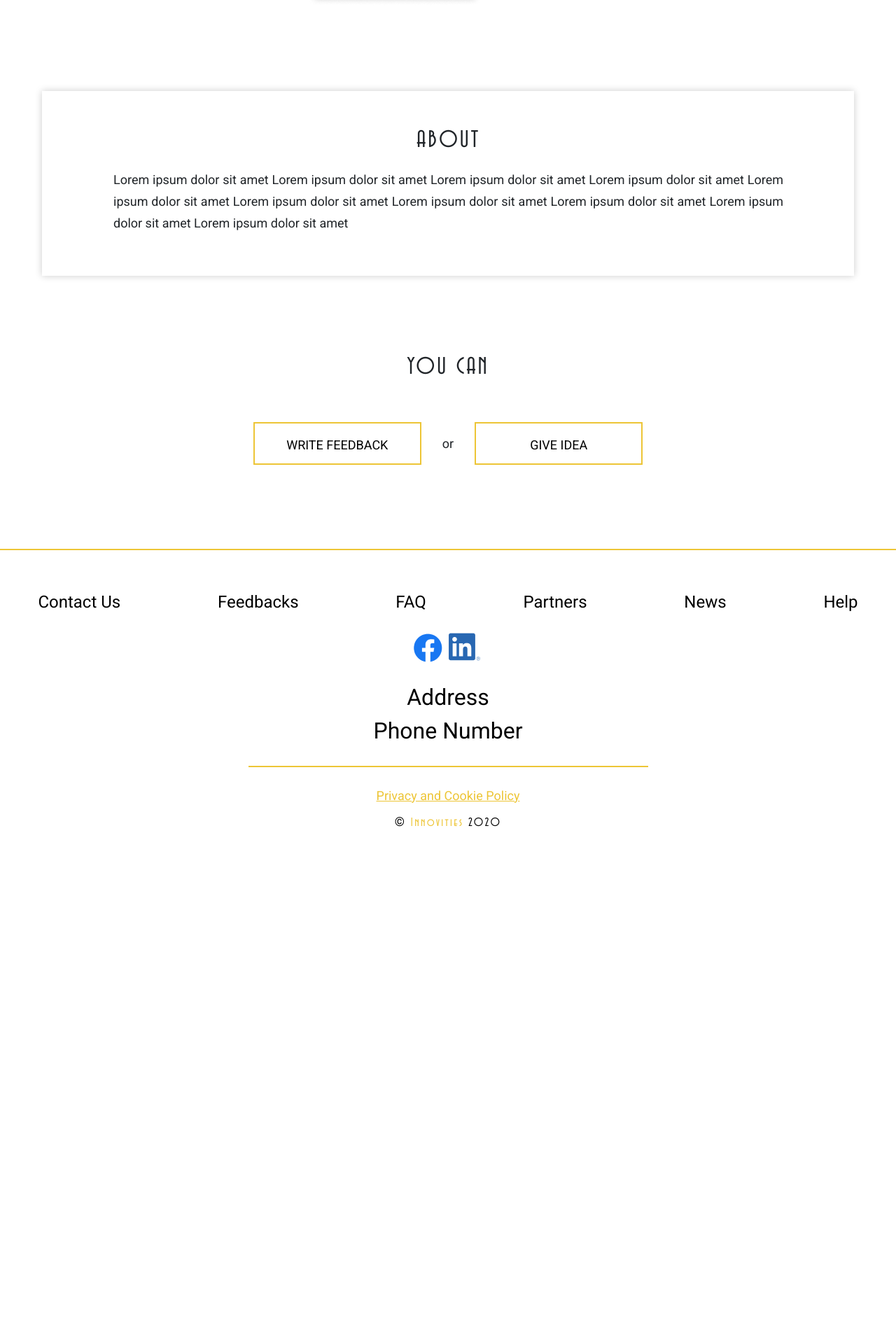
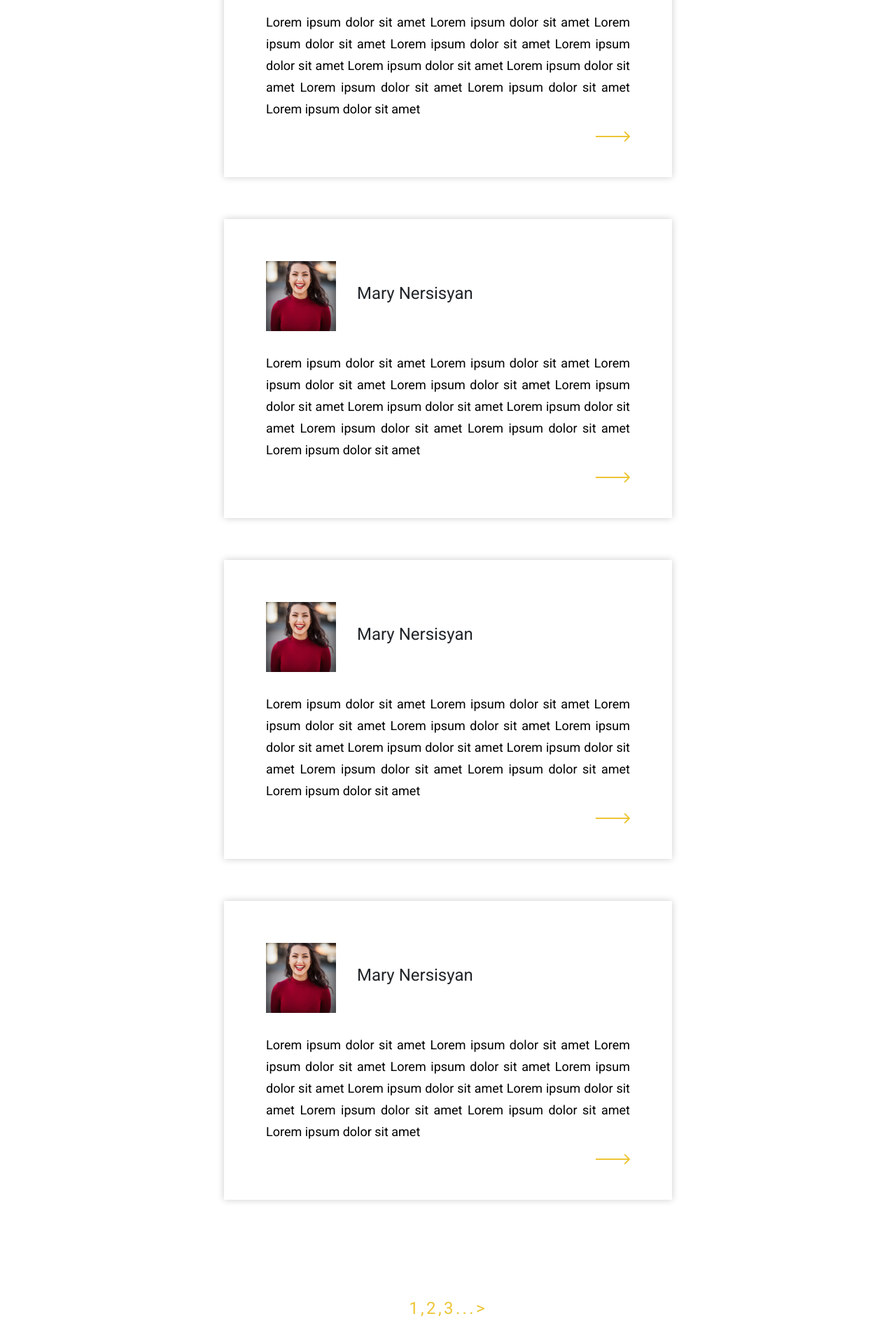
Before and after one commit to grigor-aramyan/generAItor, a React app: page / in a window 1280 px wide. Shown: the part 450-2370 px from the top of the page at 70% size. Before the commit the page ends 1652 px from the top, so only its background shows below. Built offline with nearby package versions, Linux system fonts and the light colour scheme.

Commit message:
added GetIdeas Second part Component

```diff
--- a/public/css/styles.css
+++ b/public/css/styles.css
@@ -1103,3 +1103,62 @@ margin-right: 30px;
   text-align: justify;
 }
 /* End About Profiles  */
+
+/* Get Ideas Second Part Start */
+.getIdea_main {
+  padding-left: 40px;
+  padding-right: 40px;
+}
+.getIdea_box {
+  width: 640px;
+  background-color: #FFFFFF;
+  box-shadow: 0px 0px 10px rgba(0, 0, 0, 0.2);
+  margin-bottom: 60px;
+}
+.getIdea-title {
+  margin: 120px 0px;
+}
+.getIdea-title h2 {
+  font-family: 'Avenida Std';
+  font-size: 48px;
+  line-height: 28px;
+  text-align: center;
+  letter-spacing: 0.14em;
+  color: #000000;
+}
+.getIdea_inner {
+  margin: 60px 30px 0px 60px;
+}
+.getIdea_name {
+  padding: 0px 30px;
+}
+.getIdea_inner-content {
+  font-size: 18px;
+  font-weight: normal;
+  line-height: 31px;
+  text-align: justify;
+  color: #000000;
+  padding: 30px 60px;
+}
+.getIdea_arrow {
+  text-align: end;
+  margin-bottom: 20px;
+}
+.getIdea_pagination {
+  font-size: 24px;
+  line-height: 31px;
+  letter-spacing: 0.14em;
+  color: #EDC536;
+  margin: 80px 0px 100px;
+}
+.getIdea_pagination-item {
+  color: #EDC536;
+
+}
+.getIdea_pagination-item:hover {
+  text-decoration: none;
+  color: #EDC536;
+
+}
+
+/* Get Ideas Second Part End */
--- /dev/null
+++ b/src/components/GetIdea/GetIdeasCard.js
@@ -0,0 +1,27 @@
+import React, { Component } from 'react';
+
+export default class GetIdeasCard extends Component {
+    render() {
+        const { author_image, author_name, idea_content } = this.props;
+
+        return (
+            <div className="getIdea_box">
+                <div className="d-flex align-items-center getIdea_inner">
+                    <img src={author_image}
+                        alt="idea-author image" />
+                    <h4 className="getIdea_name">{author_name}</h4>
+                </div>
+                <div className="getIdea_inner-content">
+                    <p>{idea_content}</p>
+                    <div className="d-flex justify-content-end">
+                        <a href="#">
+                            <img src="images/getIdea_arrow.svg"
+                                alt="know more"
+                                className="getIdea_arrow" />
+                        </a>
+                    </div>
+                </div>
+            </div>
+        )
+    }
+}
--- /dev/null
+++ b/src/components/GetIdea/GetIdeasMain.js
@@ -0,0 +1,70 @@
+import React, { Component } from 'react';
+import GetIdeasCard from './GetIdeasCard';
+import GetIdeasPagination from './GetIdeasPagination';
+
+export default class GetIdeasMain extends Component {
+    constructor() {
+        super();
+
+        this.state = {
+            author_image: '',
+            author_name: '',
+            idea_content: '',
+            idea_id: '',
+        }
+
+    }
+    render() {
+        const { author_image, author_name, idea_content, idea_id} = this.props;
+        return (
+            <div className="container-fluid getIdea-wrapper">
+                <div className="row justify-content-center">
+                    <div className="col col-md-4 text-center text-uppercase getIdea-title">
+                        <h2>Get Ideas</h2>
+                    </div>
+                </div>
+
+                <div className="row justify-content-around getIdea_main">
+                        <GetIdeasCard
+                        author_image="images/get_idea_img.jpg"
+                        author_name="Mary Nersisyan"
+                        idea_content="Lorem ipsum dolor sit amet Lorem ipsum dolor sit amet Lorem
+                        ipsum dolor sit amet Lorem ipsum dolor sit amet Lorem ipsum
+                        dolor sit amet Lorem ipsum dolor sit amet Lorem ipsum dolor
+                        sit amet Lorem ipsum dolor sit amet Lorem ipsum dolor sit
+                        amet Lorem ipsum dolor sit amet"
+                        />
+                        <GetIdeasCard
+                        author_image="images/get_idea_img.jpg"
+                        author_name="Mary Nersisyan"
+                        idea_content="Lorem ipsum dolor sit amet Lorem ipsum dolor sit amet Lorem
+                        ipsum dolor sit amet Lorem ipsum dolor sit amet Lorem ipsum
+                        dolor sit amet Lorem ipsum dolor sit amet Lorem ipsum dolor
+                        sit amet Lorem ipsum dolor sit amet Lorem ipsum dolor sit
+                        amet Lorem ipsum dolor sit amet"
+                        />
+                        <GetIdeasCard
+                        author_image="images/get_idea_img.jpg"
+                        author_name="Mary Nersisyan"
+                        idea_content="Lorem ipsum dolor sit amet Lorem ipsum dolor sit amet Lorem
+                        ipsum dolor sit amet Lorem ipsum dolor sit amet Lorem ipsum
+                        dolor sit amet Lorem ipsum dolor sit amet Lorem ipsum dolor
+                        sit amet Lorem ipsum dolor sit amet Lorem ipsum dolor sit
+                        amet Lorem ipsum dolor sit amet"
+                        />
+                        <GetIdeasCard
+                        author_image="images/get_idea_img.jpg"
+                        author_name="Mary Nersisyan"
+                        idea_content="Lorem ipsum dolor sit amet Lorem ipsum dolor sit amet Lorem
+                        ipsum dolor sit amet Lorem ipsum dolor sit amet Lorem ipsum
+                        dolor sit amet Lorem ipsum dolor sit amet Lorem ipsum dolor
+                        sit amet Lorem ipsum dolor sit amet Lorem ipsum dolor sit
+                        amet Lorem ipsum dolor sit amet"
+                        />
+
+                    </div>
+                    <GetIdeasPagination />
+            </div>
+        )
+    }
+}
--- /dev/null
+++ b/src/components/GetIdea/GetIdeasPagination.js
@@ -0,0 +1,53 @@
+import React, { Component } from 'react';
+
+export default class GetIdeasPagination extends Component {
+    constructor() {
+        super();
+        this.state = {
+            numbersPerPage: 4,
+            take: 4,
+            data: [
+                {id: 1},
+                {id: 2},
+                {id: 3},
+                {id: 4},
+                {id: 5},
+                {id: 6},
+                {id: 7},
+                {id: 8},
+                {id: 9},
+                {id: 10},
+            ]
+        }
+    }
+    changePagination = (pageNumber) => {
+        const { numbersPerPage } = this.state;
+        const nextPage = (pageNumber - 1) * numbersPerPage;
+        this.setState({
+            take: nextPage
+        })
+    }
+    renderPagination = () => {
+        const { data, numbersPerPage } = this.state;
+        const pageCount = Math.ceil(data.length/numbersPerPage);
+        const buttonPagination = [];
+        for(let i = 1; i < pageCount; i++) {
+            buttonPagination.push(
+            <a href="#" className="getIdea_pagination-item"
+               onClick={() => {this.changePagination(i)}}>{i},</a>
+            )
+        }
+        return buttonPagination
+    }
+
+    render() {
+        return (
+        <div className="row justify-content-center">
+            <div className="getIdea_pagination pagination">
+                {this.renderPagination()}
+                <a href="#" className="getIdea_pagination-item">3...&gt;</a>
+            </div>
+        </div>
+    )
+    }
+}
--- a/src/index.js
+++ b/src/index.js
@@ -12,13 +12,14 @@ import Pricing from './components/pricing/Pricing';
 import MainMenu from './components/profiles/MainMenu';
 import AboutProfiles from './components/profiles/AboutProfiles';
 import OrgProfile from './components/profiles/orgProfile/OrgProfile';
+import GetIdeasMain from './components/GetIdea/GetIdeasMain';
 
 ReactDOM.render(
   <Provider store={store}>
     <Router>
       <Route path="/">
         <Switch>
-          <Route exact path="/" component={OrgProfile} />
+          <Route exact path="/" component={GetIdeasMain} />
           <Route
             path="/*"
             render={() => {
```
Also changed, not shown: public/images/getIdea_arrow.svg (added), public/images/get_idea_img.jpg (added).
